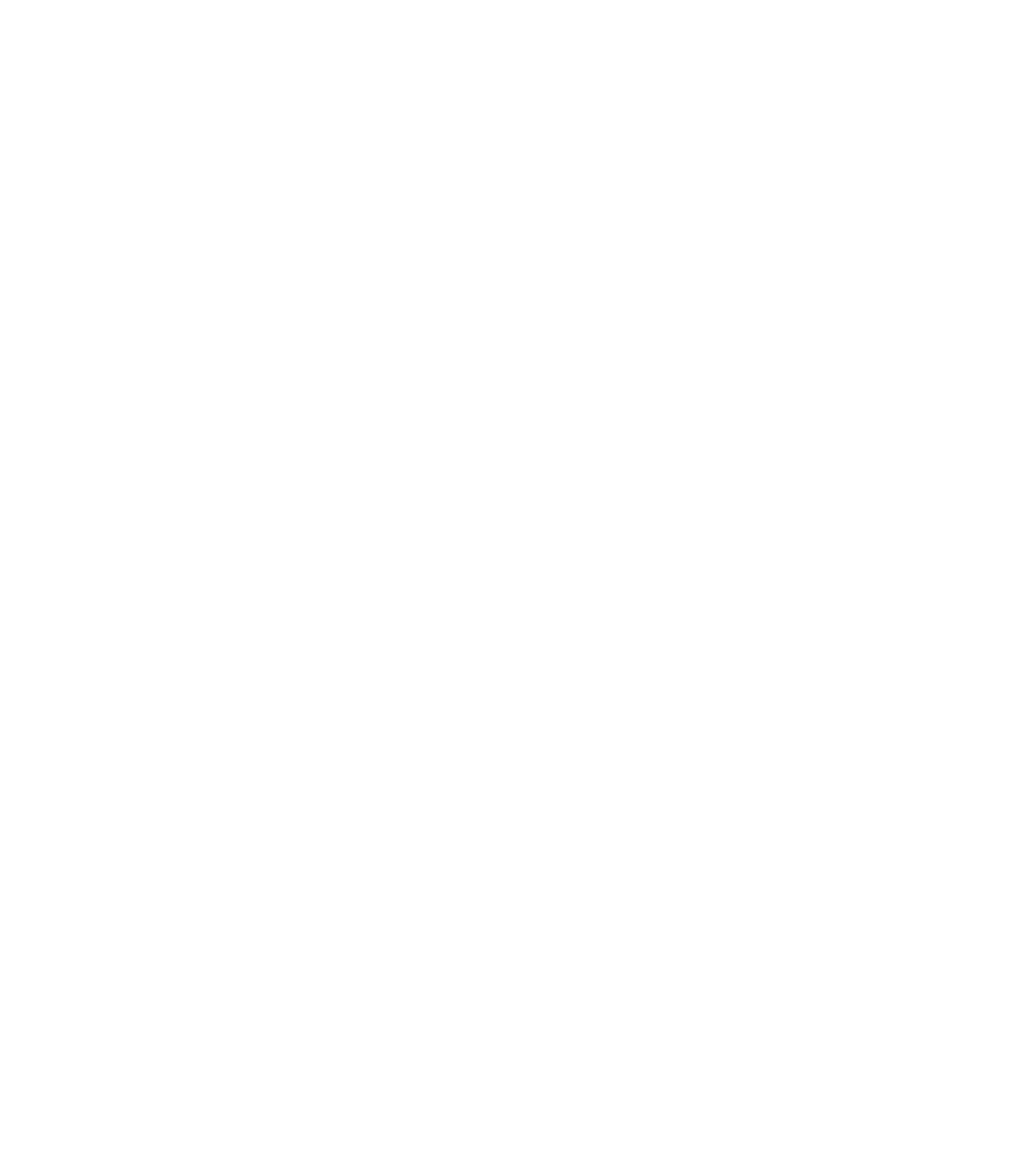
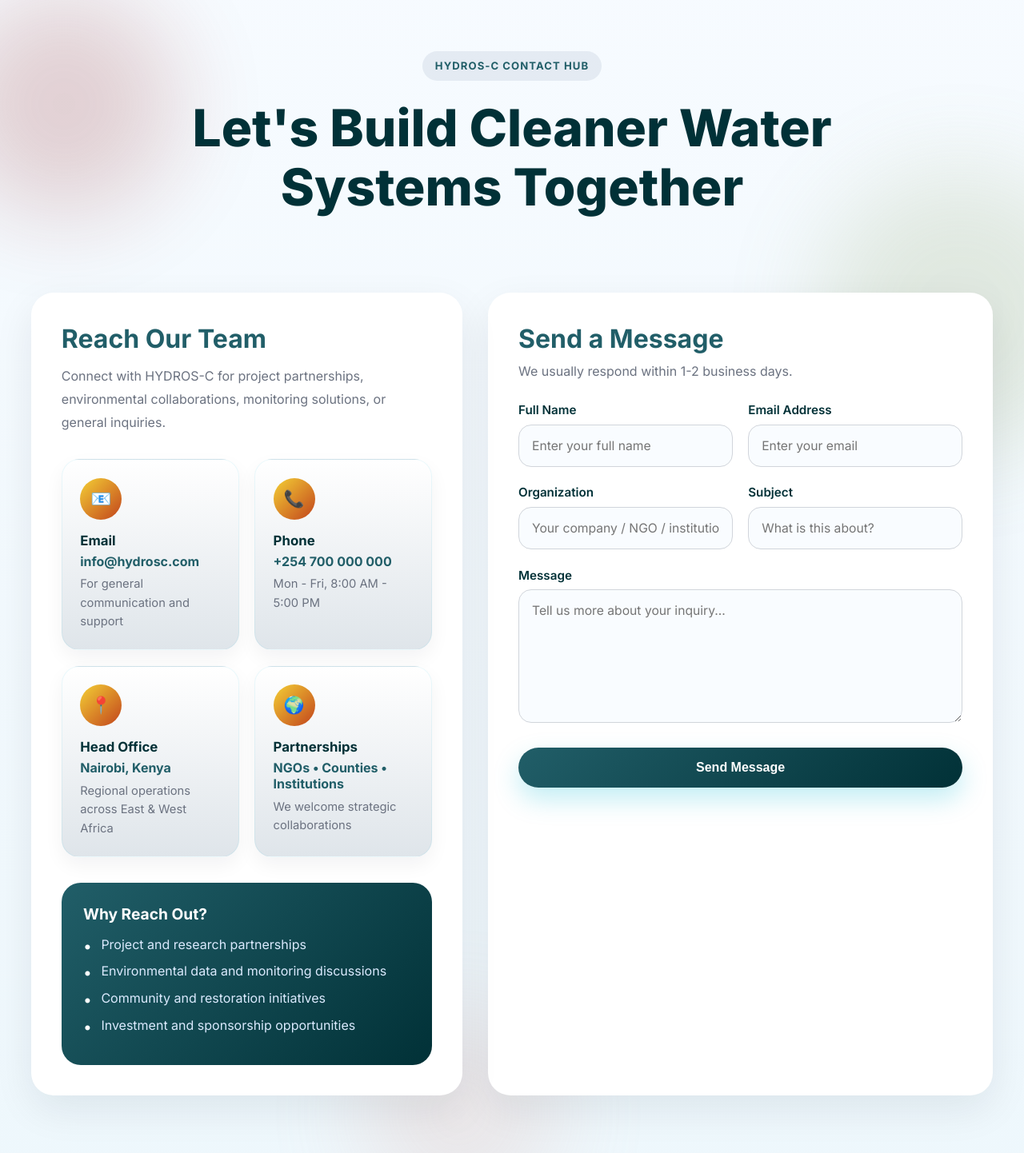
Before and after one commit to delarum/hydrosphere-c-client, a React (Vite) app: page /contact in a window 1280 px wide. Before the commit this address had no page. Shown: the part 160-1602 px from the top of the page at 80% size. Before the commit the page ends 800 px from the top, so only its background shows below. Built offline with nearby package versions, Linux system fonts and the light colour scheme.

Commit message:
customize contact.css and link to app.jsx

```diff
--- a/src/App.jsx
+++ b/src/App.jsx
@@ -1,11 +1,13 @@
 import React from 'react'
 import Home from './pages/Home'
+import Contact from './pages/Contact';
 import { Routes, Route } from 'react-router-dom';
 
 function App() {
   return (
     <Routes>
     <Route path="/" element={<Home />} />
+    <Route path="/contact" element={<Contact />} />
     </Routes>
   );
 }
--- a/src/pages/Contact.jsx
+++ b/src/pages/Contact.jsx
@@ -47,14 +47,9 @@
 
         {/* Hero */}
         <section className="contact-hero">
-          <div className="contact-hero-badge">HYDROS-C COMMUNICATION HUB</div>
+          <div className="contact-hero-badge">HYDROS-C CONTACT HUB</div>
           <h1>Let's Build Cleaner Water Systems Together</h1>
-          <p>
-            Whether you're a partner, researcher, donor, environmental agency,
-            or simply someone passionate about water restoration — we’d love to
-            hear from you.
-          </p>
-        </section>
+         </section>
 
         {/* Main Contact Section */}
         <section className="contact-main">
--- a/src/styles/contact.css
+++ b/src/styles/contact.css
@@ -1,8 +1,8 @@
 @import url("https://fonts.googleapis.com/css2?family=Inter:wght@300;400;500;600;700;800&display=swap");
 
 :root {
-  --hydros-dark: #0f172a;
-  --hydros-blue: #123c69;
+  --hydros-dark: #013137;
+  --hydros-blue: #215e68;
   --hydros-accent: #06b6d4;
   --hydros-light: #e0f7ff;
   --hydros-soft: #f7fbff;
@@ -33,7 +33,7 @@
 .shape-one {
   width: 280px;
   height: 280px;
-  background: #06b6d4;
+  background: #861211;
   top: 80px;
   left: -60px;
 }
@@ -41,7 +41,7 @@
 .shape-two {
   width: 360px;
   height: 360px;
-  background: #123c69;
+  background: #839958;
   top: 300px;
   right: -100px;
 }
@@ -49,7 +49,7 @@
 .shape-three {
   width: 250px;
   height: 250px;
-  background: #67e8f9;
+  background: #d3968c;
   bottom: 100px;
   left: 35%;
 }
@@ -106,7 +106,7 @@
 
 /* LEFT PANEL */
 .contact-info-panel {
-  background: rgba(255, 255, 255, 0.78);
+  background:white;
   -webkit-backdrop-filter: blur(14px);
   backdrop-filter: blur(14px);
   border-radius: 28px;
@@ -134,7 +134,7 @@
 }
 
 .contact-info-card {
-  background: linear-gradient(180deg, #ffffff 0%, #f3fbff 100%);
+  background: linear-gradient(180deg, #ffffff 0%, #dfe5ea 100%);
   border-radius: 22px;
   padding: 1.4rem;
   box-shadow: 0 10px 24px rgba(15, 23, 42, 0.05);
@@ -144,14 +144,14 @@
 
 .contact-info-card:hover {
   transform: translateY(-6px);
-  box-shadow: 0 16px 35px rgba(15, 23, 42, 0.08);
+  box-shadow: 0 16px 35px rgba(15, 23, 42, 0.5);
 }
 
 .icon-circle {
   width: 52px;
   height: 52px;
   border-radius: 50%;
-  background: linear-gradient(135deg, #123c69, #06b6d4);
+  background: linear-gradient(135deg, #f4d035, #c2441c);
   display: flex;
   align-items: center;
   justify-content: center;
@@ -180,7 +180,7 @@
 
 .trust-box {
   margin-top: 2rem;
-  background: linear-gradient(135deg, #123c69, #0f172a);
+  background: linear-gradient(135deg, #215e68, #013137);
   color: white;
   border-radius: 24px;
   padding: 1.7rem;
@@ -208,7 +208,7 @@
   content: "•";
   position: absolute;
   left: 0;
-  color: #67e8f9;
+  color: white;
   font-size: 1.2rem;
 }
 
@@ -284,7 +284,7 @@
   padding: 1rem 1.5rem;
   border: none;
   border-radius: 999px;
-  background: linear-gradient(135deg, #123c69, #06b6d4);
+  background: linear-gradient(135deg, #215e68, #013137);
   color: white;
   font-size: 1rem;
   font-weight: 700;
```
